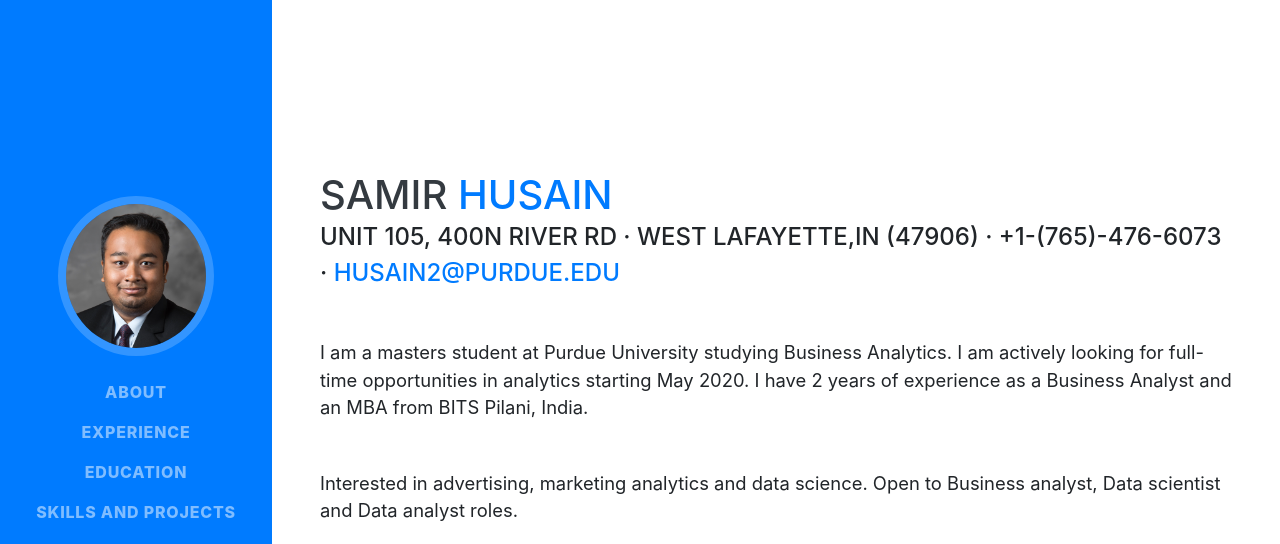
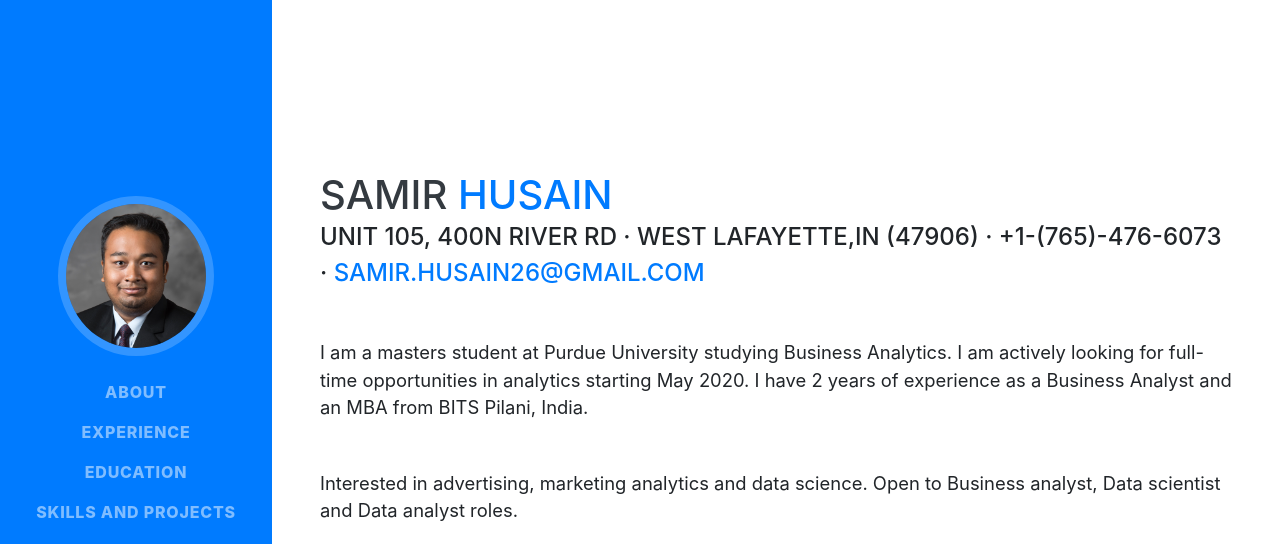
Before and after one commit to samirhusain26/samirhusain26.github.io, a website with bundled scripts: page index.html in a window 1280 px wide. Shown: the top 544 px of the page. Built offline with nearby package versions, Linux system fonts and the light colour scheme; a web font is replaced by a local one.

Commit message:
Update index.html

```diff
--- a/index.html
+++ b/index.html
@@ -78,7 +78,7 @@
           <span class="text-primary">Husain</span>
         </h1>
         <div class="subheading mb-5">Unit 105, 400N River rd · West Lafayette,IN (47906) · +1-(765)-476-6073 ·
-          <a href="mailto:name@email.com">husain2@purdue.edu</a>
+          <a href="mailto:samir.husain26@gmail.com">samir.husain26@gmail.com</a>
         </div>
         <p class="lead mb-5">I am a masters student at Purdue University studying Business Analytics. I am actively looking for full-time opportunities in analytics starting May 2020. I have 2 years of experience as a Business Analyst and an MBA from BITS Pilani, India. </p>
 		<p class="lead mb-5">Interested in advertising, marketing analytics and data science. Open to Business analyst, Data scientist and Data analyst roles.</p>
```
